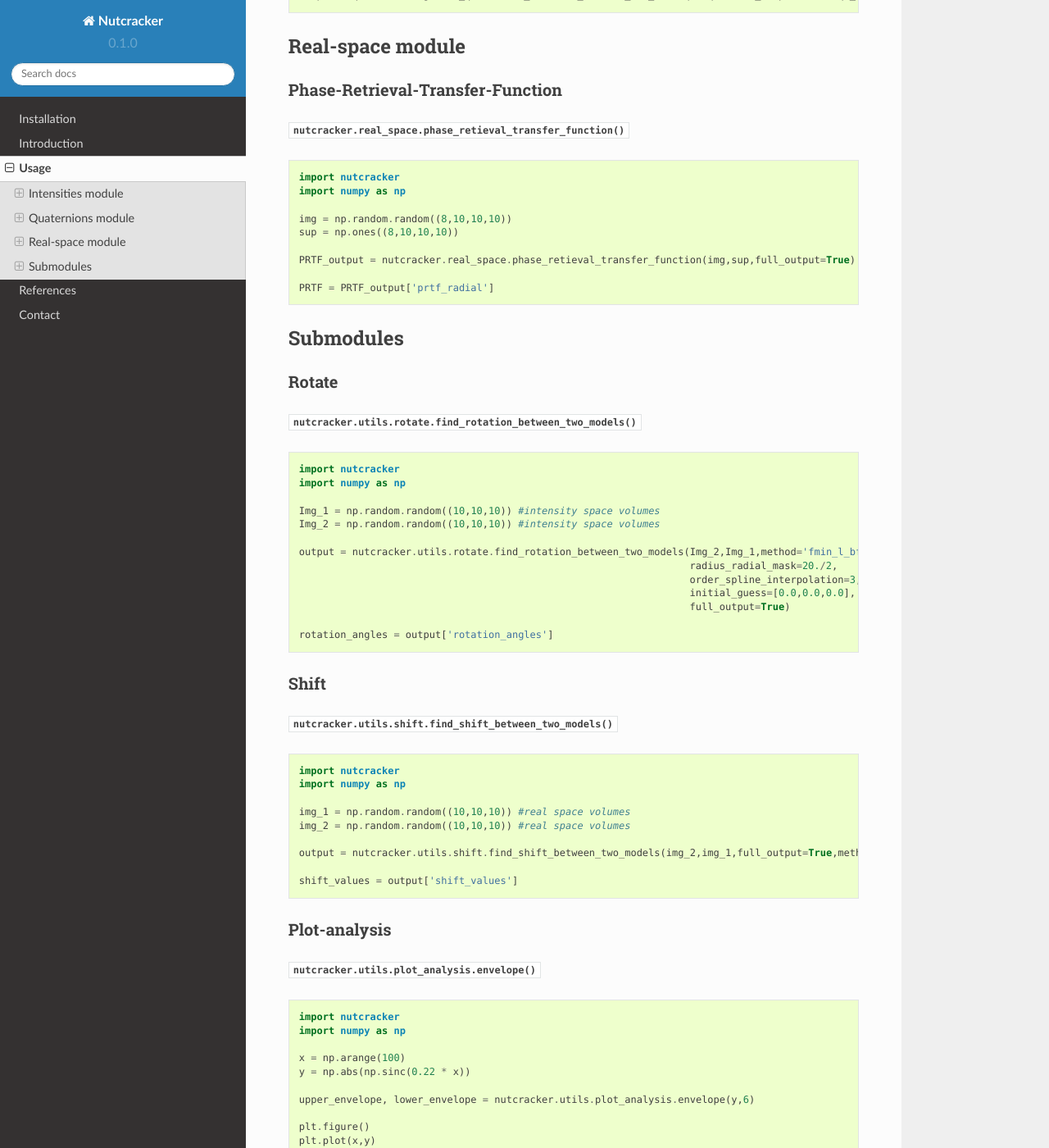
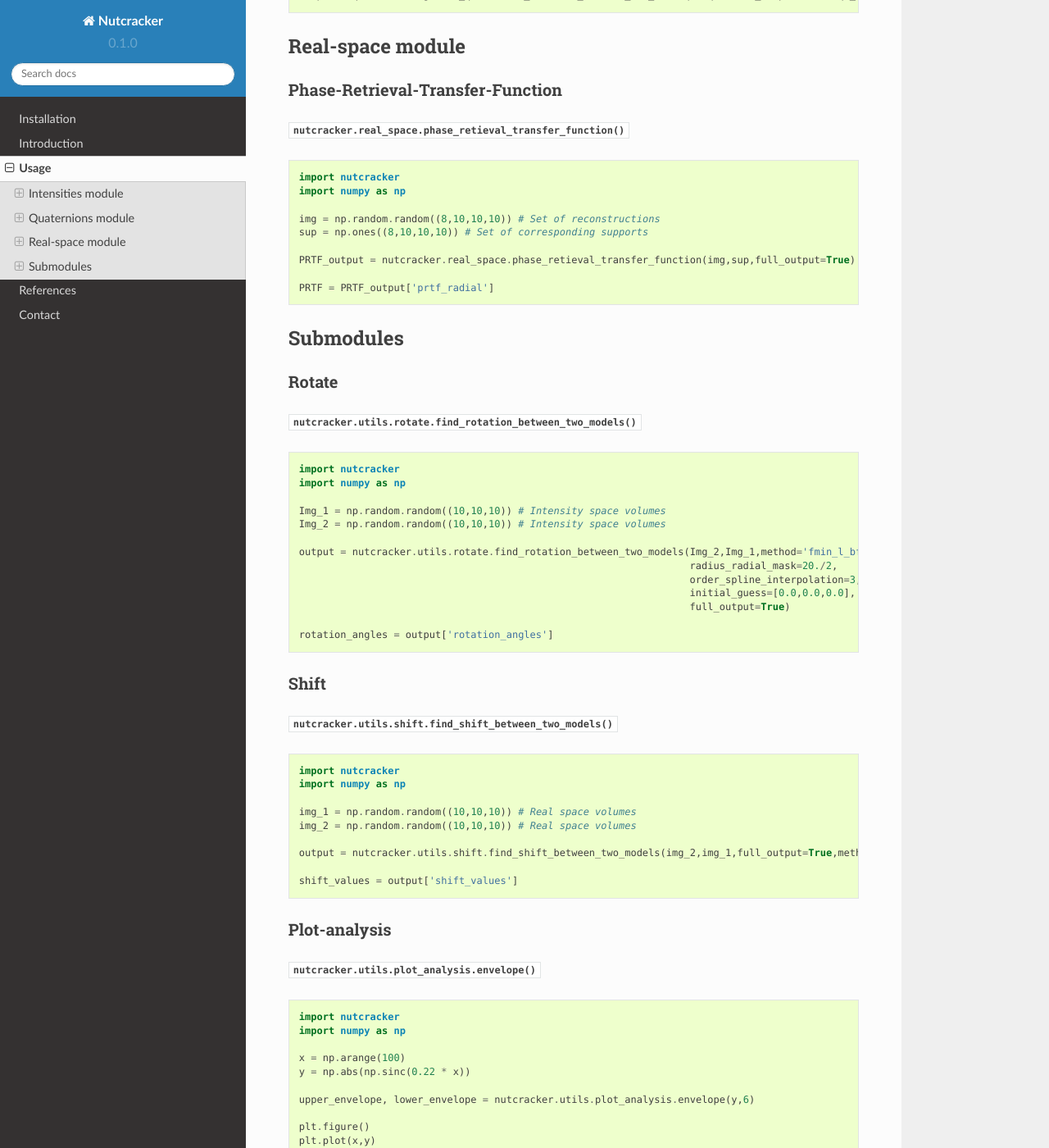
Before and after one commit to FXIhub/nutcracker, a Sphinx documentation site: the page built from nutcracker/docs/usage.rst, in a window 1280 px wide and 1400 px high, scrolled down 1879 px. Shown: the whole window at 82% size. Built offline with Sphinx 7.4.7 and the Read the Docs theme 2.0.0, drawn with Linux system fonts in a browser that asks for light colours; pages that are not in the unit, such as notebooks, are missing from menus; some of the changed text lies outside the part shown.

Commit message:
fixed bugs and typos

```diff
--- a/nutcracker/docs/index.rst
+++ b/nutcracker/docs/index.rst
@@ -17,6 +17,9 @@
    References <references>
    Contact <contact>
 
+.. toctree::
+   :hidden:
+
 Indices and tables
 ==================
 
--- a/nutcracker/docs/references.rst
+++ b/nutcracker/docs/references.rst
@@ -1,4 +1,3 @@
-.. _references:
 References
 ==========
 
--- a/nutcracker/docs/usage.rst
+++ b/nutcracker/docs/usage.rst
@@ -45,7 +45,7 @@
     import nutcracker
     import numpy as np
 
-    F = np.random.random((8,8)) #Initial image
+    F = np.random.random((8,8)) # Initial image
 
     F1, F2 = nutcracker.intensities.split_image(F, factor=2)
 
@@ -66,12 +66,12 @@
    q1 = []
    for in range(10):
        q1.append(condor.utils.rotation.rand_quat())
-   q1 = np.array(q_1)
+   q1 = np.array(q_1) # Set of quaternions
 
    q2 = []
    for in range(10):
        q2.append(condor.utils.rotation.rand_quat())
-   q2 = np.array(q2)
+   q2 = np.array(q2) # Set of quaternions
 
    output = quaternions.compare_two_sets_of_quaternions(q1, q2, n_samples=10, full_output=True, q1_is_extrinsic=True, q2_is_extrinsic=True)
 
@@ -89,12 +89,12 @@
    q1 = []
    for in range(10):
        q1.append(condor.utils.rotation.rand_quat())
-   q1 = np.array(q_1)
+   q1 = np.array(q_1) # Set of quaternions
 
    q2 = []
    for in range(10):
        q2.append(condor.utils.rotation.rand_quat())
-   q2 = np.array(q2)
+   q2 = np.array(q2) # Set of quaternions
 
    output = quaternions.global_quaternion_rotation_between_two_sets(q1, q2, full_output=True, q1_is_extrinsic=True, q2_is_extrinsic=True)
 
@@ -111,8 +111,8 @@
     import nutcracker
     import numpy as np
 
-    img = np.random.random((8,10,10,10))
-    sup = np.ones((8,10,10,10))
+    img = np.random.random((8,10,10,10)) # Set of reconstructions
+    sup = np.ones((8,10,10,10)) # Set of corresponding supports
 
     PRTF_output = nutcracker.real_space.phase_retieval_transfer_function(img,sup,full_output=True)
 
@@ -131,8 +131,8 @@
     import nutcracker
     import numpy as np
 
-    Img_1 = np.random.random((10,10,10)) #intensity space volumes
-    Img_2 = np.random.random((10,10,10)) #intensity space volumes
+    Img_1 = np.random.random((10,10,10)) # Intensity space volumes
+    Img_2 = np.random.random((10,10,10)) # Intensity space volumes
 
     output = nutcracker.utils.rotate.find_rotation_between_two_models(Img_2,Img_1,method='fmin_l_bfgs_b',
                                                                       radius_radial_mask=20./2,
@@ -152,8 +152,8 @@
     import nutcracker
     import numpy as np
 
-    img_1 = np.random.random((10,10,10)) #real space volumes
-    img_2 = np.random.random((10,10,10)) #real space volumes
+    img_1 = np.random.random((10,10,10)) # Real space volumes
+    img_2 = np.random.random((10,10,10)) # Real space volumes
 
     output = nutcracker.utils.shift.find_shift_between_two_models(img_2,img_1,full_output=True,method='brute_force')
 
```
Also changed, not shown: other parts of nutcracker/docs/usage.rst (+3 -3 lines), nutcracker/docs/introduction.rst (+4 -4 lines), 15 other files.
